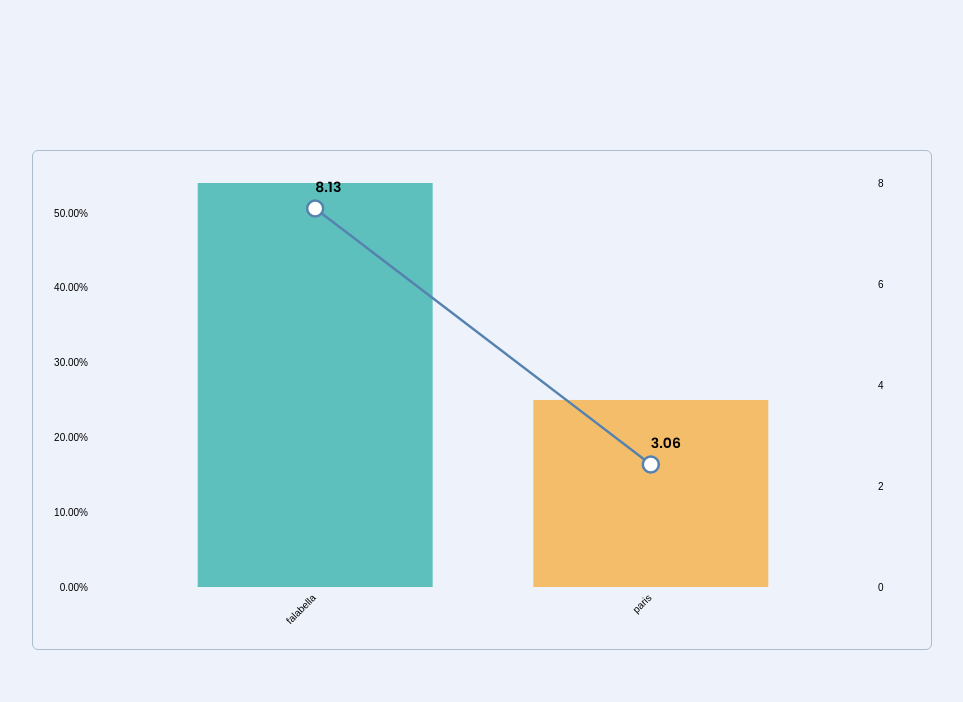
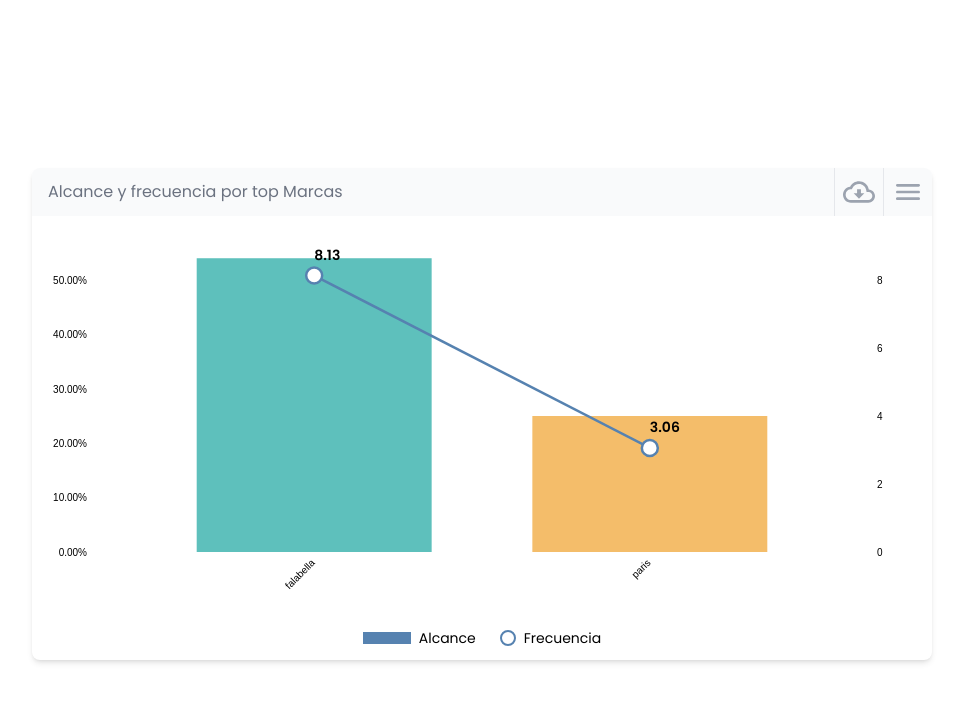
Before and after one commit to phronesys/admetricks-challenge-vue, a Vue app: page /#/chart in a window 1280 px wide. Shown: the top 702 px of the page, without its empty margins (158-1121 px from the left). Built offline with nearby package versions, Linux system fonts and the light colour scheme.

Commit message:
enhance(chart): #2 css layout and icons

```diff
--- a/src/App.vue
+++ b/src/App.vue
@@ -9,6 +9,6 @@
   font-family: Poppins, Avenir, Helvetica, Arial, sans-serif;
   -webkit-font-smoothing: antialiased;
   -moz-osx-font-smoothing: grayscale;
-  @apply bg-admetricks-light m-0 pt-2 selection:bg-admetricks-secondary selection:text-white;
+  @apply m-0 pt-2 selection:bg-admetricks-secondary selection:text-white;
 }
 </style>
--- a/src/views/chart.vue
+++ b/src/views/chart.vue
@@ -11,7 +11,7 @@
   const mockData = [
     { name: "falabella", reach: 0.54, frequency: 8.13 },
     { name: "paris", reach: 0.25, frequency: 3.06 },
-  /*  { name: "owo", reach: 0.3, frequency: 6.06 },
+    /*  { name: "owo", reach: 0.3, frequency: 6.06 },
     { name: "miau", reach: 0.21, frequency: 2.06 },
     { name: "waw", reach: 0.4, frequency: 2.06 },
     { name: "1", reach: 0.57, frequency: 2.06 },
@@ -20,13 +20,13 @@
     { name: "", reach: 0.45, frequency: 2.06 }  */
   ];
   const margin = {
-    top: 32,
+    top: 64,
     right: 64,
     bottom: 64,
     left: 64,
   };
   const svgWidth = 900;
-  const svgHeight = 500;
+  const svgHeight = 400;
   const width = svgWidth - margin.left - margin.right;
   const height = svgHeight - margin.top - margin.bottom;
   const colors = ["#f4bd6a", "#5ec0bc"];
@@ -59,7 +59,7 @@
     .style("text-anchor", "end"); // https://developer.mozilla.org/en-US/docs/Web/SVG/Attribute/text-anchor
 
   /* Y axis for reach */
-  const yAxis = d3.scaleLinear().domain([0, 0.54]).range([height, 0]);
+  const yAxis = d3.scaleLinear().domain([0, 0.5]).range([height, 0]);
   svg
     .append("g")
     .call(d3.axisLeft(yAxis).tickFormat(d3.format(".2%")).ticks(6));
@@ -91,7 +91,7 @@
       return Number(xAxis(data.name)) + xAxis.bandwidth() / 2;
     })
     .y((data: AdmetricksData) => {
-      return margin.top + Number(yAxisFreq(data.frequency));
+      return Number(yAxisFreq(data.frequency));
     });
 
   svg
@@ -112,7 +112,7 @@
     .attr("stroke", "#5682b0")
     .attr("stroke-width", 2.5)
     .attr("cx", (data) => Number(xAxis(data.name)) + xAxis.bandwidth() / 2)
-    .attr("cy", (data) => margin.top + Number(yAxisFreq(data.frequency)))
+    .attr("cy", (data) => Number(yAxisFreq(data.frequency)))
     .attr("r", 8);
 
   /* append text to circles */
@@ -122,7 +122,7 @@
     .enter()
     .append("text")
     .attr("x", (data) => Number(xAxis(data.name)) + xAxis.bandwidth() / 2)
-    .attr("y", (data) => margin.top + yAxisFreq(data.frequency) - 16)
+    .attr("y", (data) => yAxisFreq(data.frequency) - 16)
     .attr("text-anchor", "start")
     .style("font-size", "14px")
     .style("font-weight", "600")
@@ -131,17 +131,55 @@
 </script>
 
 <template>
-  <main id="chart-view"></main>
+  <main class="chart">
+    <div class="title">
+      <h4>Alcance y frecuencia por top Marcas</h4>
+      <div class="flex items-center divide-x">
+        <img src="../assets/icons/icon-download.svg" alt="" />
+        <img src="../assets/icons/icon-menu.svg" alt="" />
+      </div>
+    </div>
+    <div id="chart-view"></div>
+    <div class="footer">
+      <div class="reach">Alcance</div>
+      <div class="frequency">Frecuencia</div>
+    </div>
+  </main>
 </template>
 
 <style lang="postcss">
-main#chart-view {
-  @apply grid place-items-center h-screen -mt-2 px-40;
-  & > svg {
-    @apply border border-admetricks-gray rounded-md;
-    g.tick > line,
-    path.domain {
-      @apply hidden;
+main.chart {
+  @apply max-w-[900px] h-max shadow-md mx-auto mt-40 rounded-lg overflow-hidden;
+  & > .title {
+    @apply pl-4 flex flex-row items-center justify-between divide-x;
+    @apply bg-gray-50 text-gray-500;
+    & img {
+      @apply p-2 cursor-pointer;
+    }
+  }
+  #chart-view {
+    & > svg {
+      g.tick > line,
+      path.domain {
+        @apply hidden;
+      }
+    }
+  }
+  & > .footer {
+    @apply flex flex-row justify-center items-center gap-6 py-3 text-sm;
+    .reach {
+      &::before {
+        @apply content-[''] block bg-[#5682b0] w-12 h-3;
+      }
+    }
+    .frequency {
+      &::before {
+        @apply content-[''] block bg-white rounded-full border-2 border-[#5682b0] w-4 h-4;
+      }
+    }
+    .reach,
+    .frequency {
+      @apply flex flex-row items-center gap-2;
     }
   }
 }
```
Also changed, not shown: src/assets/icons/icon-download.svg (added), src/assets/icons/icon-menu.svg (added).
